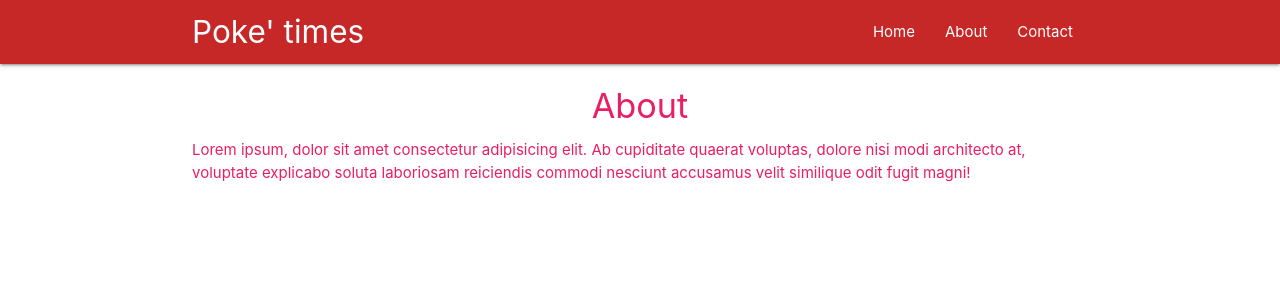
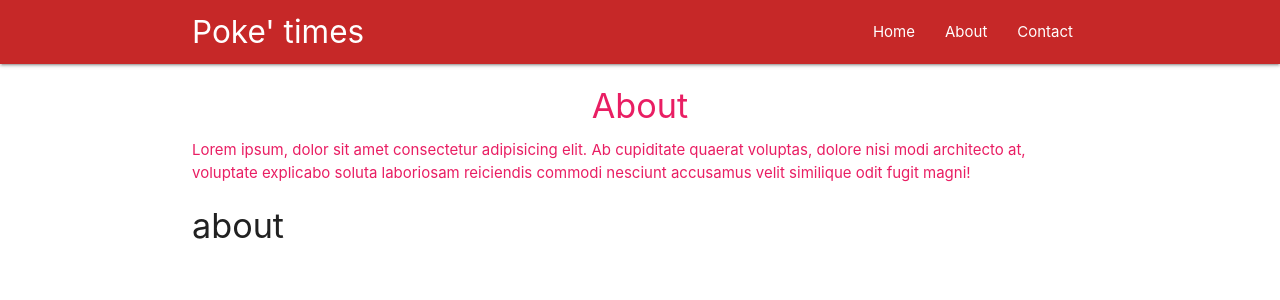
Before and after one commit to mabbasidesign/Poky-time, a React (Create React App) app: page /about in a window 1280 px wide. Shown: the top 300 px of the page. Built offline with nearby package versions, Linux system fonts and the light colour scheme.

Commit message:
add route parameter

```diff
--- a/src/App.js
+++ b/src/App.js
@@ -4,6 +4,7 @@
 import Home from './components/home';
 import About from './components/about';
 import Contact from './components/contact';
+import Post from './components/post';
 
 
 class App extends Component {
@@ -15,6 +16,7 @@
           <Route exact path="/" component={Home} />
           <Route path="/about" component={About} />
           <Route path="/contact" component={Contact} />
+          <Route path="/:post_id" component={Post} />
         </div>
       </BrowserRouter>
     );
--- /dev/null
+++ b/src/components/post.jsx
@@ -0,0 +1,24 @@
+import React, { Component } from 'react';
+
+class Post extends Component {
+
+    state = {
+        id: null
+    }
+
+    componentDidMount () {
+        console.log(this.props);
+        let id = this.props.match.params.post_id;
+        this.setState({ id });
+    }
+
+    render() {
+        return (
+            <div className="container">
+                <h4>{this.state.id}</h4>
+            </div>
+         );
+    }
+}
+
+export default Post;
```
